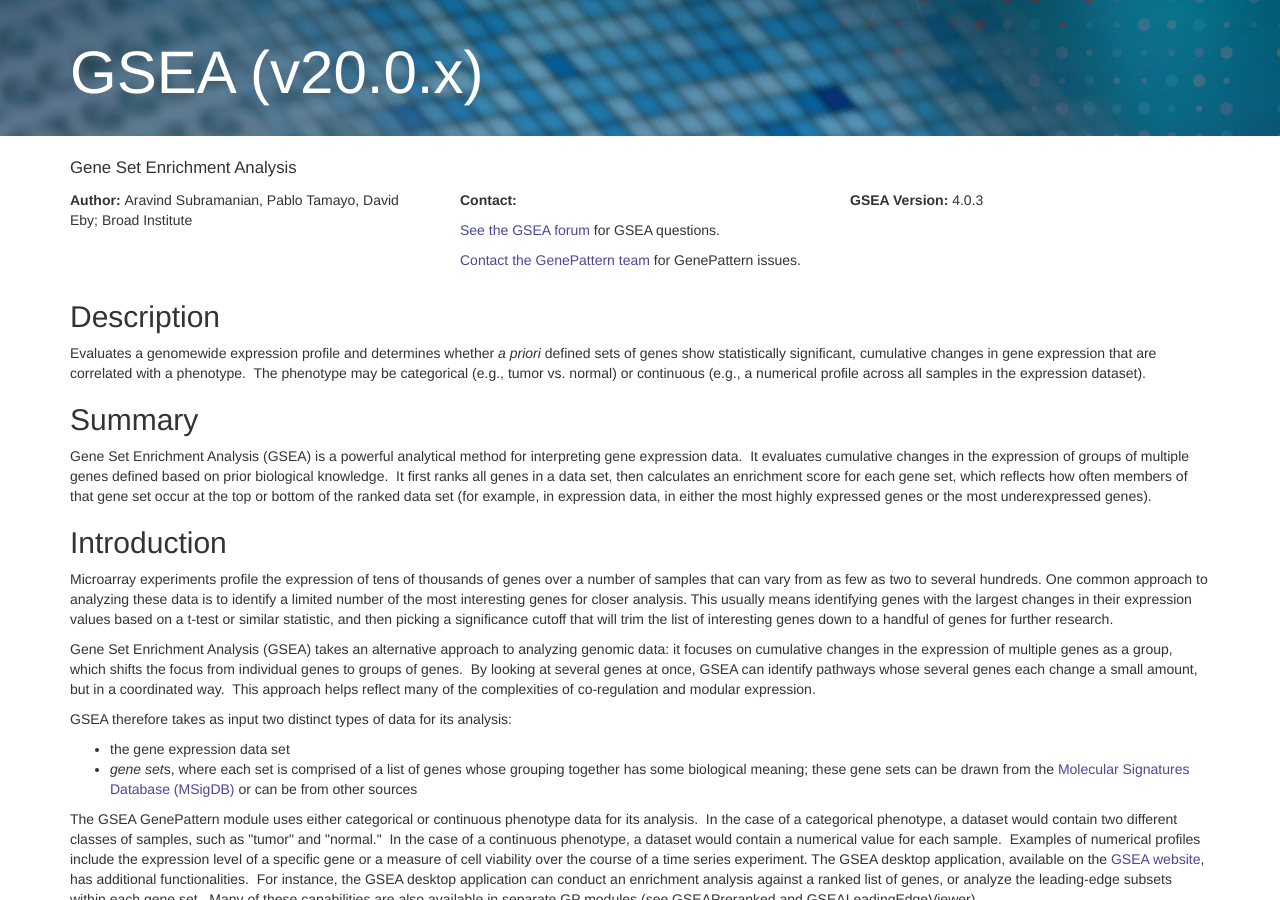
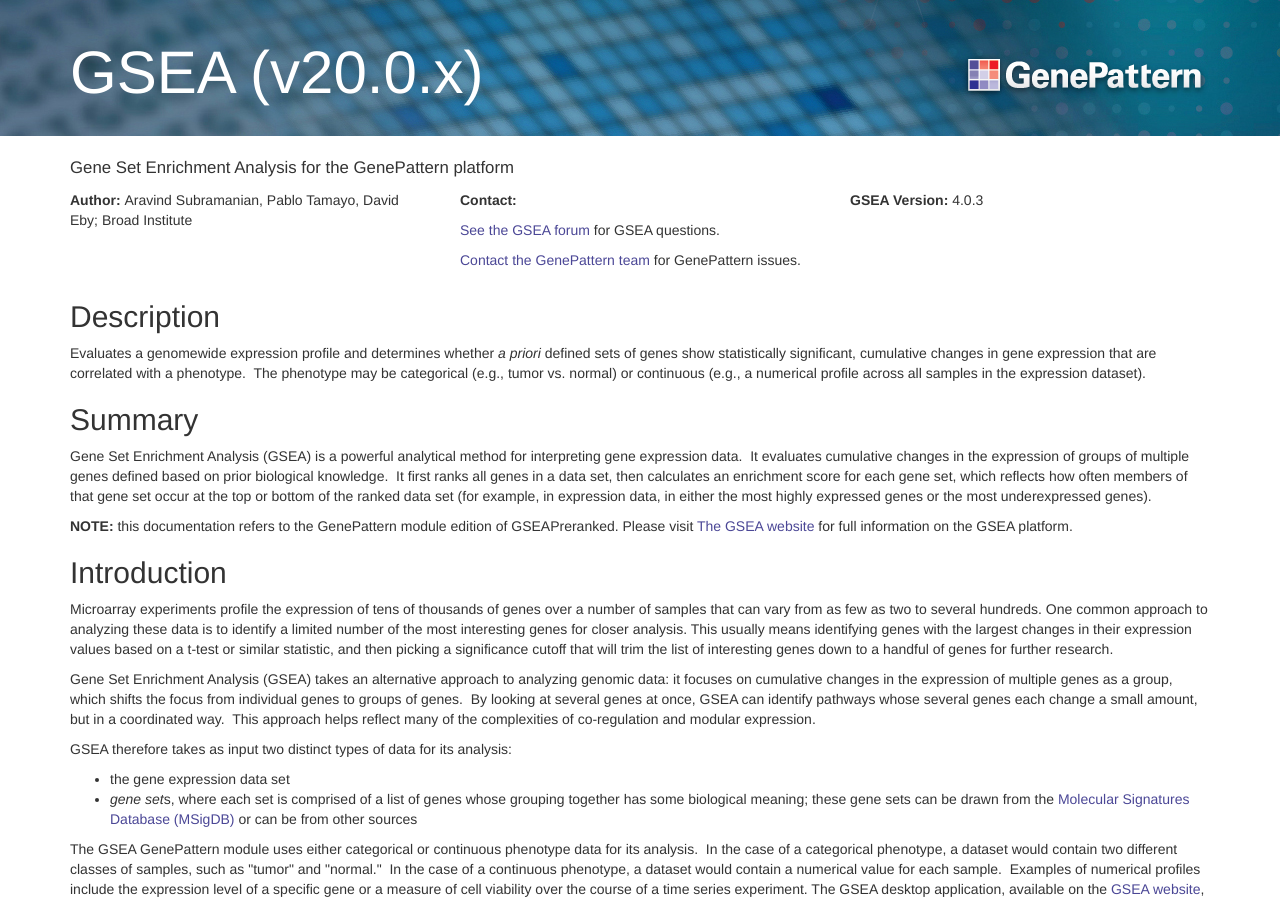
Before and after one commit to GSEA-MSigDB/gsea-gpmodule, a Jekyll site: the page docs/v20/index.html, which Jekyll copies as it is, in a window 1280 px wide and 900 px high. Built offline with Jekyll 4.4.1, drawn with Linux system fonts in a browser that asks for light colours.

Commit message:
Minor doc tweaks

```diff
--- a/docs/v20/index.html
+++ b/docs/v20/index.html
@@ -15,13 +15,13 @@
 
 	<div class="gp-content-header fluid">
 	<div class="container">
-		<h1>GSEA (v20.0.x)</h1>
+		<h1>GSEA (v20.0.x) <a style="float: right" href="https://www.genepattern.org"><img alt="GP Logo" src="gplogo.png" /></a></h1>
 	</div>
 </div>
 <div class="container">
 	<div class="row">
 		<div class="col-md-12">
-			<p style="font-size: 1.2em; margin-top: 20px;">Gene Set Enrichment Analysis</p>
+			<p style="font-size: 1.2em; margin-top: 20px;">Gene Set Enrichment Analysis for the GenePattern platform</p>
 			<div class="row">
 				<div class="col-sm-4">
 					<p><strong>Author: </strong>Aravind Subramanian, Pablo Tamayo, David Eby; Broad Institute</p>
@@ -46,6 +46,8 @@
 <h2>Summary</h2>
 
 <p>Gene Set Enrichment Analysis (GSEA) is a powerful analytical method for interpreting gene expression data.&nbsp; It evaluates cumulative changes in the expression of groups of multiple genes defined based on prior biological knowledge.&nbsp; It first ranks all genes in a data set, then calculates an enrichment score for each gene set, which reflects how often members of that gene set occur at the top or bottom of the ranked data set (for example, in expression data, in either the most highly expressed genes or the most underexpressed genes).</p>
+<p><strong>NOTE:</strong> this documentation refers to the GenePattern module edition of GSEAPreranked.  Please visit
+   <a href="https://www.gsea-msigdb.org">The GSEA website</a> for full information on the GSEA platform.</p>
 
 <h2>Introduction</h2>
 
```
Also changed, not shown: docs/v20/gplogo.png (added).
